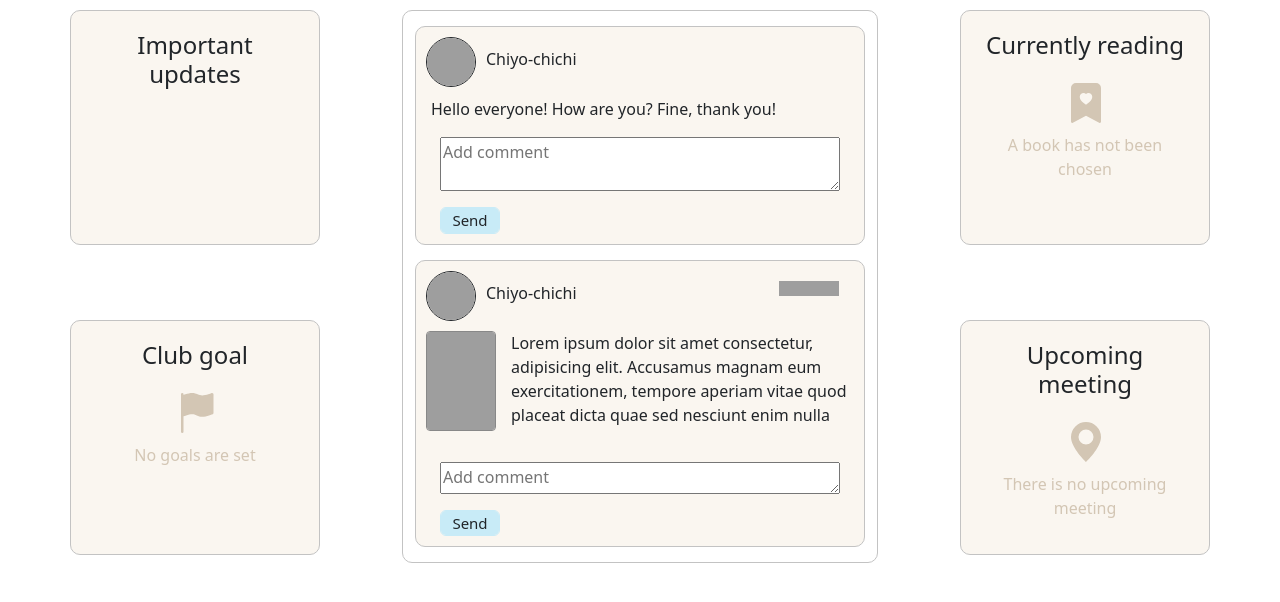
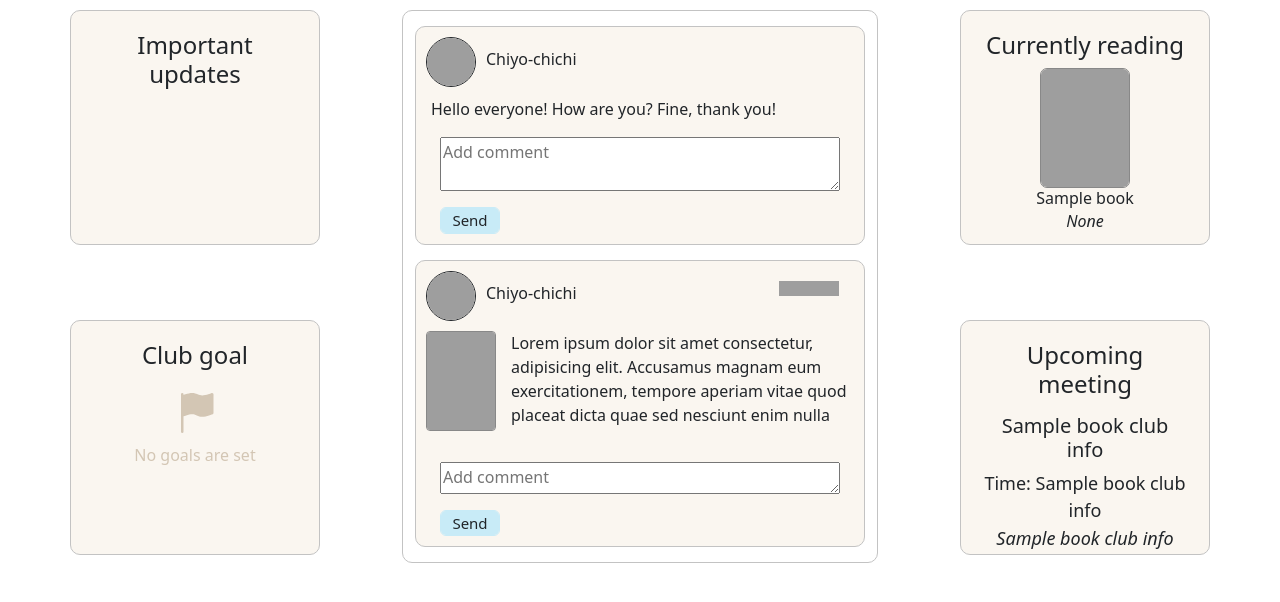
Before and after one commit to gorillagripcore/readingnook, a Flask app: page / in a window 1280 px wide. Shown: the part 65-667 px from the top of the page. Run offline with Flask 3, Linux system fonts and the light colour scheme; the visitor is signed in with stand-in values (Sample User, id 1); a database or web service that is not in the repository returns one stand-in record (values such as "Sample title"); some libraries are stand-ins or nearby versions; grey boxes are pictures that could not be loaded.

Commit message:
homepage widgets connected to book club

```diff
--- a/app.py
+++ b/app.py
@@ -22,7 +22,42 @@ def home():
     if 'loggedin' not in session:
         return redirect(url_for('login'))
     username = session['username']
-    return render_template('home.html', username=username)
+
+    book_of_the_month = ''
+    book_of_the_month_title = ''
+    book_of_the_month_author = ''
+    date = ''
+    time = ''
+    location = ''
+
+    cursor = conn.cursor(cursor_factory=psycopg2.extras.DictCursor)
+
+    cursor.execute('SELECT * FROM in_club WHERE username=%s', (username,))
+    user_in_club = cursor.fetchone()
+    if user_in_club is not None:
+        cursor.execute(
+            "SELECT book_club FROM in_club WHERE username=%s", (username,))
+        club_name = cursor.fetchone()
+
+        cursor.execute(
+            "SELECT * FROM books join book_club_info ON books.isbn=book_club_info.book_of_the_month WHERE book_club_info.title = %s", (club_name))
+        book_of_the_month_row = cursor.fetchone()
+        if book_of_the_month_row is not None:
+            book_of_the_month = book_of_the_month_row[2]
+            book_of_the_month_title = book_of_the_month_row[1]
+
+        cursor.execute("SELECT * FROM book_club_info WHERE title = %s", (club_name))
+        date_row = cursor.fetchone()
+        if date_row is not None:
+            date = date_row[2]
+            time = date_row[4]
+            location = date_row[3]
+    else:
+        user_in_club = None
+    conn.commit()
+    cursor.close()
+    return render_template('home.html', username=username, user_in_club=user_in_club, book_of_the_month=book_of_the_month, book_of_the_month_title=book_of_the_month_title, book_of_the_month_author=book_of_the_month_author, date=date, time=time, location=location)
+
 
 
 @app.route('/login/', methods=['GET', 'POST'])
--- a/static/css/home.css
+++ b/static/css/home.css
@@ -19,7 +19,7 @@
     text-align: center;
 }
 
-/* don't remove! will be used later
+
 .current_book>h6,
 .current_book>p {
     margin-top: 1px;
@@ -34,7 +34,6 @@
     width: 90px;
     border: 1px solid #888;
 }
-
 .meeting_info {
     font-size: 18px;
 }
@@ -46,7 +45,6 @@
 .meeting_info>p {
     margin-bottom: 1px;
 }
-*/
 .posts {
     position: relative;
     margin-top: 15px;
--- a/templates/home.html
+++ b/templates/home.html
@@ -93,17 +93,29 @@
     <div class="col">
       <div class="col-6 col-sm-3 mx-auto widget current_book">
         <h4>Currently reading</h4>
+        {% if user_in_club==None or book_of_the_month=='' %}
         <svg xmlns="http://www.w3.org/2000/svg" width="50" height="50" fill="currentColor" class="bi bi-bookmark-heart-fill if_none" viewBox="0 0 16 16">
           <path d="M2 15.5a.5.5 0 0 0 .74.439L8 13.069l5.26 2.87A.5.5 0 0 0 14 15.5V2a2 2 0 0 0-2-2H4a2 2 0 0 0-2 2v13.5zM8 4.41c1.387-1.425 4.854 1.07 0 4.277C3.146 5.48 6.613 2.986 8 4.412z"/>
         </svg>
         <p class="text-center if_none">A book has not been chosen</p>
+        {% else %}
+        <img src="{{book_of_the_month}}" alt="" class="book_cover">
+        <h6 class="text-center">{{ book_of_the_month_title }}</h6>
+        <em><p class="text-center">None</p></em>
+        {% endif %}
       </div>
       <div class="col-6 col-sm-3 mx-auto widget meeting_info">
         <h4>Upcoming meeting</h4>
+        {% if user_in_club==None or date=='' %}
         <svg xmlns="http://www.w3.org/2000/svg" width="50" height="50" fill="currentColor" class="bi bi-geo-alt-fill if_none" viewBox="0 0 16 16">
           <path d="M8 16s6-5.686 6-10A6 6 0 0 0 2 6c0 4.314 6 10 6 10zm0-7a3 3 0 1 1 0-6 3 3 0 0 1 0 6z"/>
         </svg>
         <p class="text-center if_none">There is no upcoming meeting</p>
+        {% else %}
+        <h5 class="text-center">{{ date }}</h5>
+        <p class="text-center">Time: {{ time }}</p>
+        <em><p class="text-center">{{ location }}</p></em>
+        {% endif %}
       </div>
     </div>
   </div>
```
